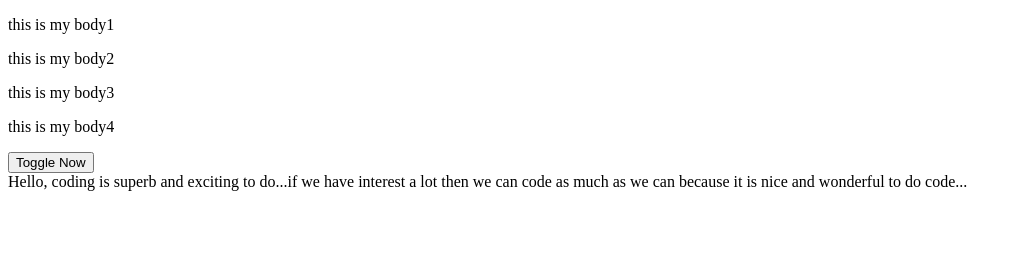
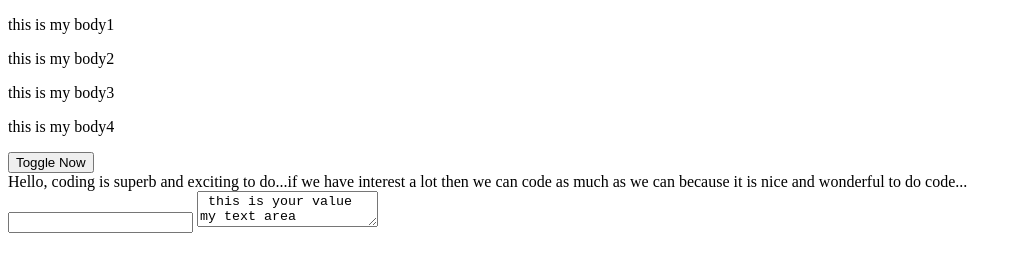
Before and after one commit to KethavatSriram/jQuery-practice-exercise, a plain HTML site: page index.html in a window 1280 px wide. Shown: the whole page, without its empty margins (0-1022 px from the left). Drawn offline with Linux system fonts and the light colour scheme.

Commit message:
jQuery practice commit

```diff
--- a/index.html
+++ b/index.html
@@ -20,6 +20,12 @@
         we have interest a lot then we can code as much as we can because
         it is nice and wonderful to do code...
     </div>
+
+    <form>
+        <input id="inp" type="text">
+        <textarea id="ta"> this is your value my text area</textarea>
+    </form>
+
 </body>
 <script src="js/jquery-3.7.1.min.js"></script>
 <script src="js/myjQuery.js"></script>
```
Also changed, not shown: JS/myjQuery.js (+25 -0 lines).
